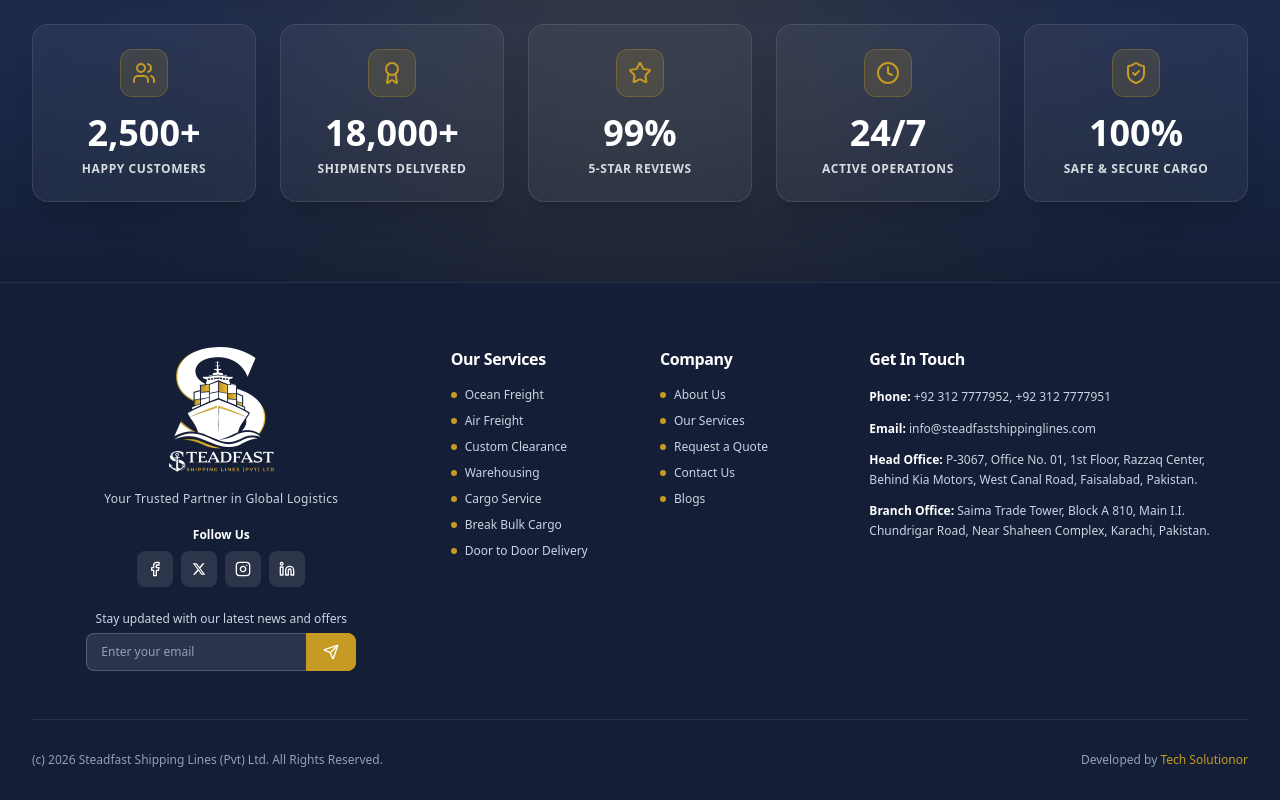
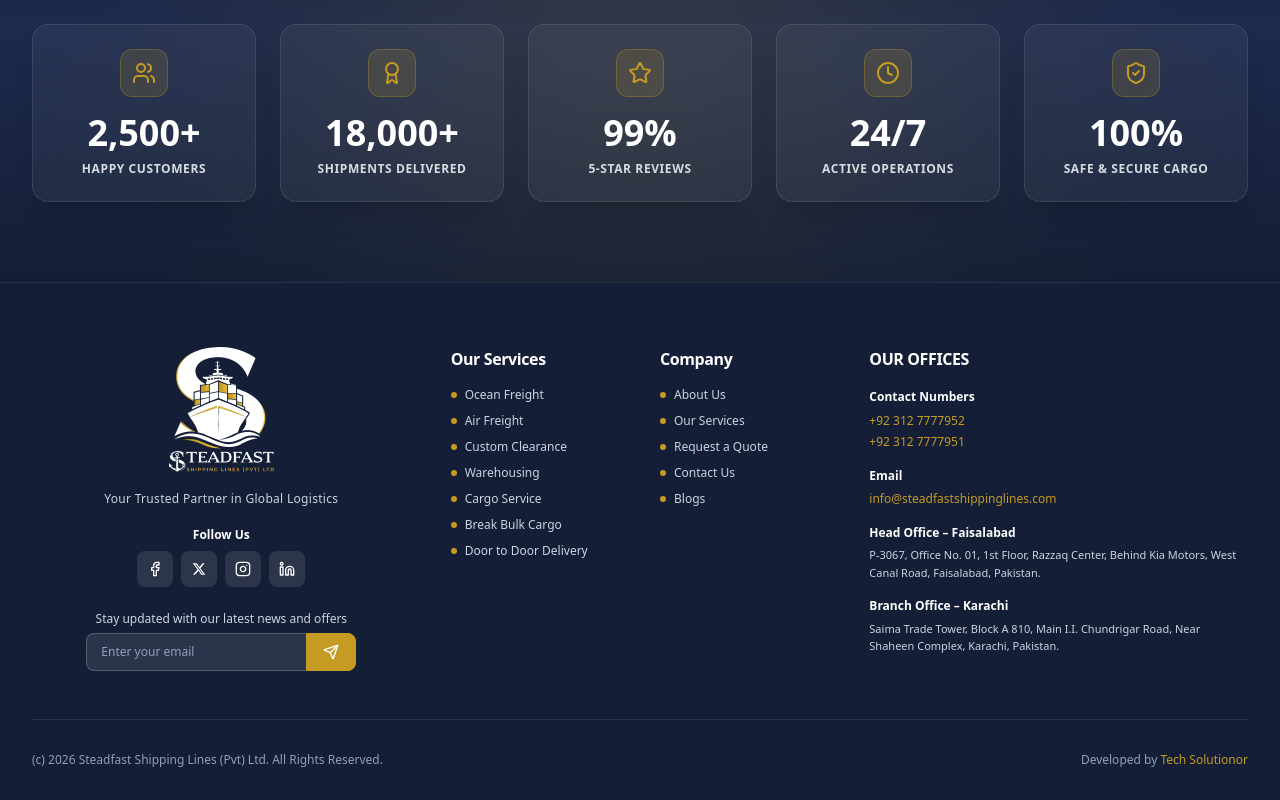
Before and after one commit to TechSolutionor98/steadfastshippinglines, a Next.js app: page / in a window 1280 px wide. Shown: the part 8884-9684 px from the top of the page. Built offline with nearby package versions, Linux system fonts and the light colour scheme; no server answers; the database is empty.

Commit message:
Update footer 4th column to exact OUR OFFICES format matching screenshot

```diff
--- a/src/Components/Footer/footer.js
+++ b/src/Components/Footer/footer.js
@@ -188,37 +188,46 @@ export default function Footer() {
             </ul>
           </div>
 
-          {/* Column 4: Get In Touch (4 cols) */}
+          {/* Column 4: Our Offices (4 cols) */}
           <div className="lg:col-span-4 space-y-4">
-            <h4 className="text-base font-bold text-white tracking-tight">Get In Touch</h4>
-            <div className="space-y-3 text-xs text-slate-300 leading-relaxed">
-              <p>
-                <strong className="text-white font-semibold">Phone: </strong>
-                <a href="tel:+923127777952" className="hover:text-[#C59B24] transition-colors">
-                  +92 312 7777952
-                </a>
-                <span>, </span>
-                <a href="tel:+923127777951" className="hover:text-[#C59B24] transition-colors">
-                  +92 312 7777951
-                </a>
-              </p>
+            <h4 className="text-base font-bold text-white tracking-tight uppercase">OUR OFFICES</h4>
+            <div className="space-y-3.5 text-xs leading-relaxed">
+              {/* Contact Numbers */}
+              <div>
+                <span className="font-bold text-white block mb-1">Contact Numbers</span>
+                <div className="space-y-0.5">
+                  <a href="tel:+923127777952" className="text-[#C59B24] hover:underline block font-medium">
+                    +92 312 7777952
+                  </a>
+                  <a href="tel:+923127777951" className="text-[#C59B24] hover:underline block font-medium">
+                    +92 312 7777951
+                  </a>
+                </div>
+              </div>
 
-              <p>
-                <strong className="text-white font-semibold">Email: </strong>
-                <a href="mailto:info@steadfastshippinglines.com" className="hover:text-[#C59B24] transition-colors">
+              {/* Email */}
+              <div>
+                <span className="font-bold text-white block mb-1">Email</span>
+                <a href="mailto:info@steadfastshippinglines.com" className="text-[#C59B24] hover:underline block font-medium">
                   info@steadfastshippinglines.com
                 </a>
-              </p>
+              </div>
 
-              <p>
-                <strong className="text-white font-semibold block sm:inline">Head Office: </strong>
-                <span>P-3067, Office No. 01, 1st Floor, Razzaq Center, Behind Kia Motors, West Canal Road, Faisalabad, Pakistan.</span>
-              </p>
+              {/* Head Office – Faisalabad */}
+              <div>
+                <span className="font-bold text-white block mb-1">Head Office – Faisalabad</span>
+                <p className="text-[11px] text-slate-300 leading-relaxed">
+                  P-3067, Office No. 01, 1st Floor, Razzaq Center, Behind Kia Motors, West Canal Road, Faisalabad, Pakistan.
+                </p>
+              </div>
 
-              <p>
-                <strong className="text-white font-semibold block sm:inline">Branch Office: </strong>
-                <span>Saima Trade Tower, Block A 810, Main I.I. Chundrigar Road, Near Shaheen Complex, Karachi, Pakistan.</span>
-              </p>
+              {/* Branch Office – Karachi */}
+              <div>
+                <span className="font-bold text-white block mb-1">Branch Office – Karachi</span>
+                <p className="text-[11px] text-slate-300 leading-relaxed">
+                  Saima Trade Tower, Block A 810, Main I.I. Chundrigar Road, Near Shaheen Complex, Karachi, Pakistan.
+                </p>
+              </div>
             </div>
           </div>
         </div>
```
